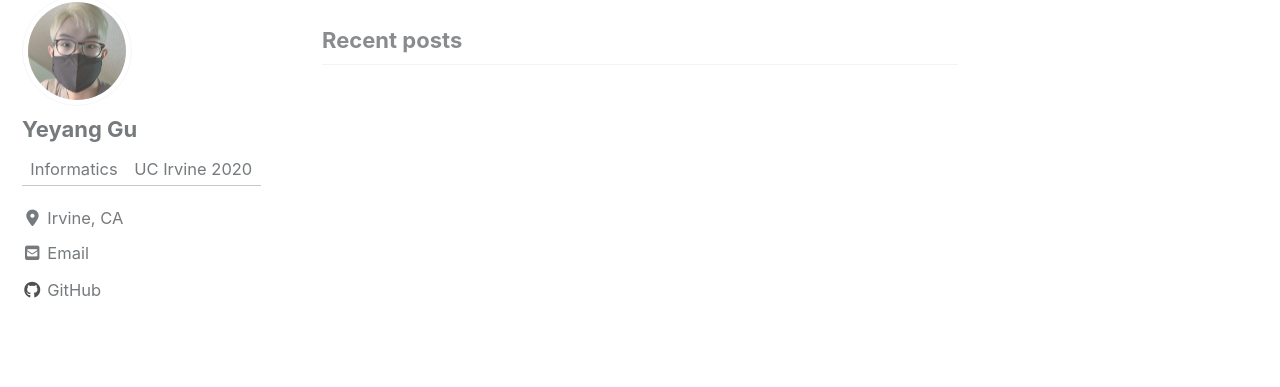
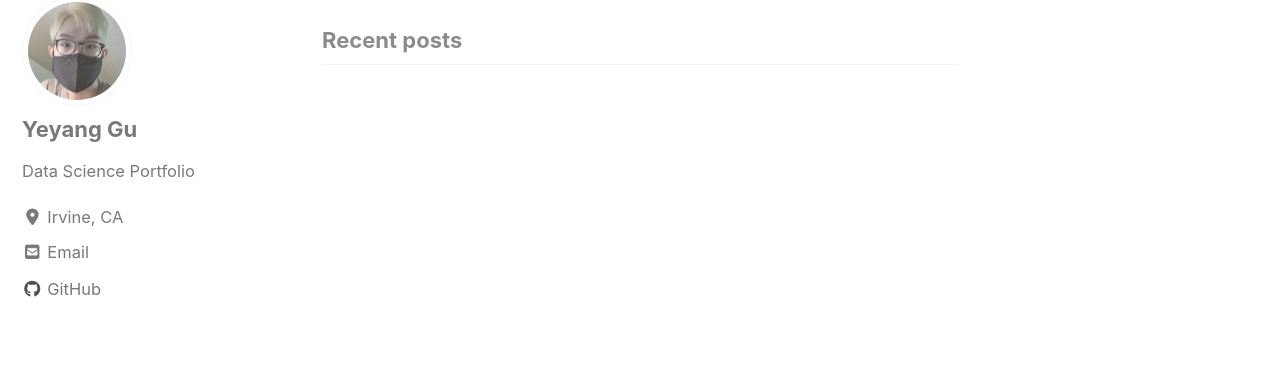
Before and after one commit to yeyanggu/Minimal-Mistakes-Portfolio, a Jekyll site: the page built from index.html, in a window 1280 px wide. Shown: the part 115-502 px from the top of the page. Built offline with Jekyll 4.4.1, drawn with Linux system fonts in a browser that asks for light colours; cached includes are drawn as plain includes; nearby versions of some CDN libraries; the list of posts is cut into pages by our own code.

Commit message:
Update _config.yml

```diff
--- a/_config.yml
+++ b/_config.yml
@@ -109,7 +109,7 @@ analytics:
 author:
   name             : "Yeyang Gu"
   avatar           : "/assets/images/bio-photo.jpg"
-  bio              : "Informatics | UC Irvine 2020"
+  bio              : "Data Science Portfolio"
   location         : "Irvine, CA"
   email            : #
   links:
```
